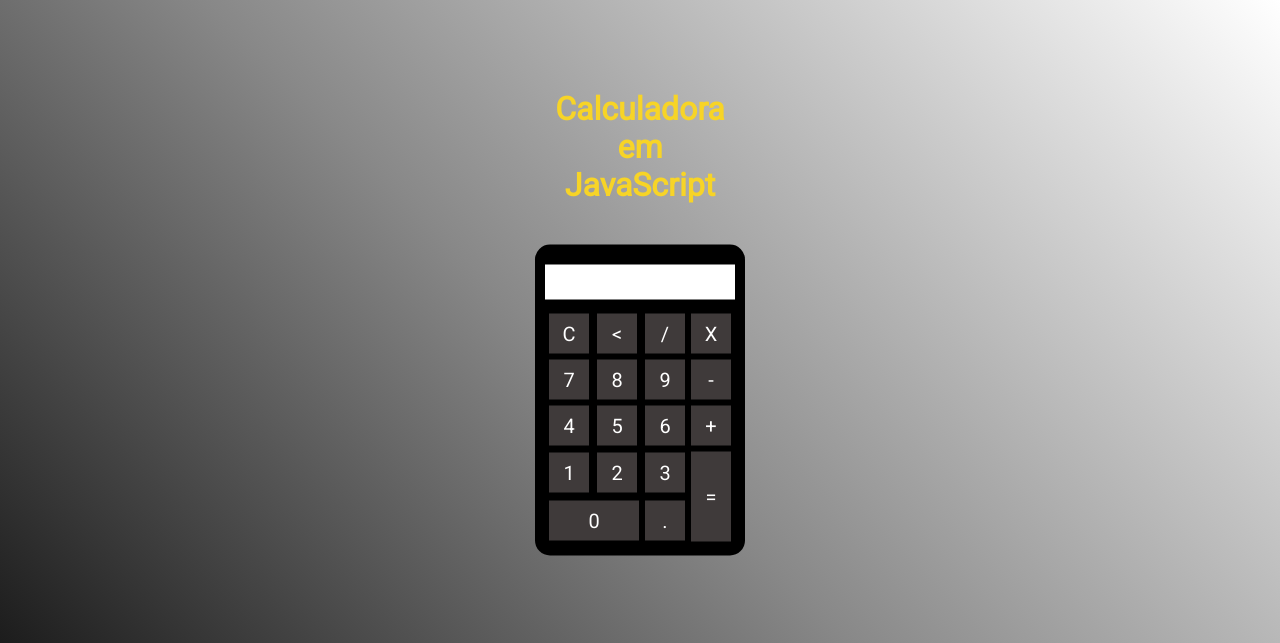
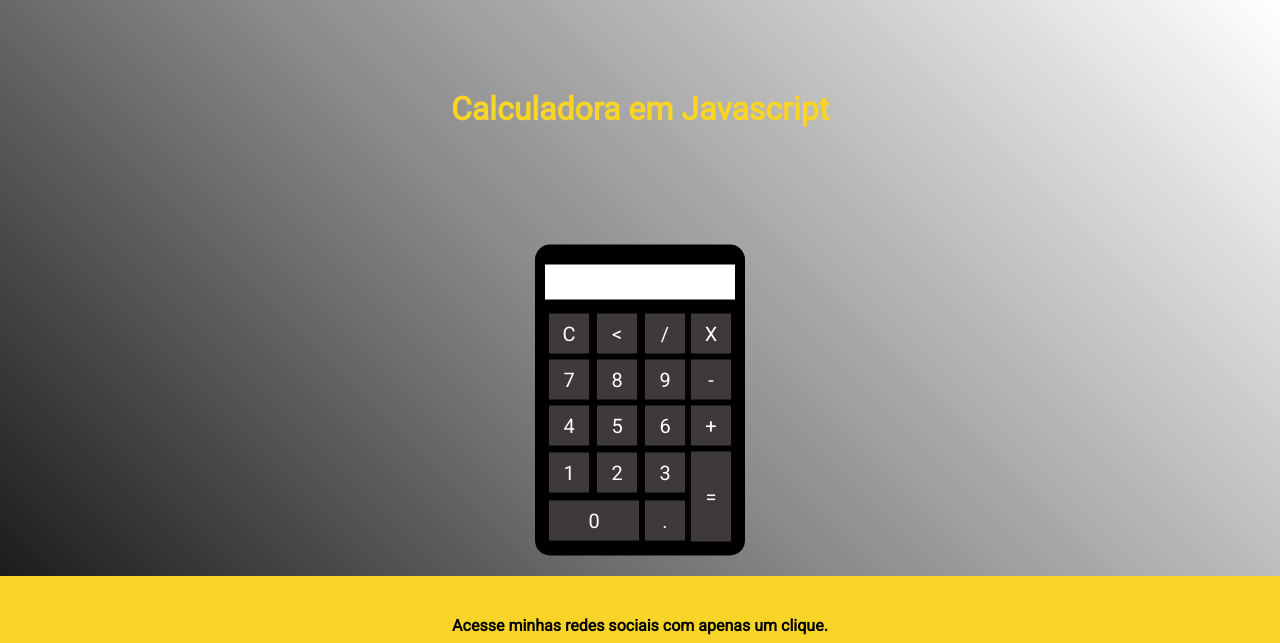
Before and after one commit to tcroglio/calculadora, a plain HTML site: page index.html in a window 1280 px wide. Shown: the top 643 px of the page. Drawn offline with nearby package versions, Linux system fonts and the light colour scheme.

Commit message:
Atualizei os códigos

```diff
--- a/index.html
+++ b/index.html
@@ -9,9 +9,8 @@
 </head>
 <body>
     <div class="fundo">
-        <h1 class="aga1">Calculadora</h1>
-        <h1>em</h1>
-        <h1>JavaScript</h1>
+        <h1 class="aga1">Calculadora em Javascript</h1>
+
         <div class="calculadora">
             <p id="resultado"></p>
             <table>
--- a/style.css
+++ b/style.css
@@ -9,15 +9,10 @@ body {
     background-image: linear-gradient(45deg, rgba(0,0,0,1) 0%, rgba(136,136,136,1) 50%, rgba(255,255,255,1) 100%);
 }
 
-.aga1 {
+h1 {
     margin-top: 7%;
+    color: #f7d427;
     text-align: center;
-    color: #f7d427;
-}
-
-h1 {
-    text-align: center;
-    color: #f7d427;
 }
 
 .calculadora {
```
